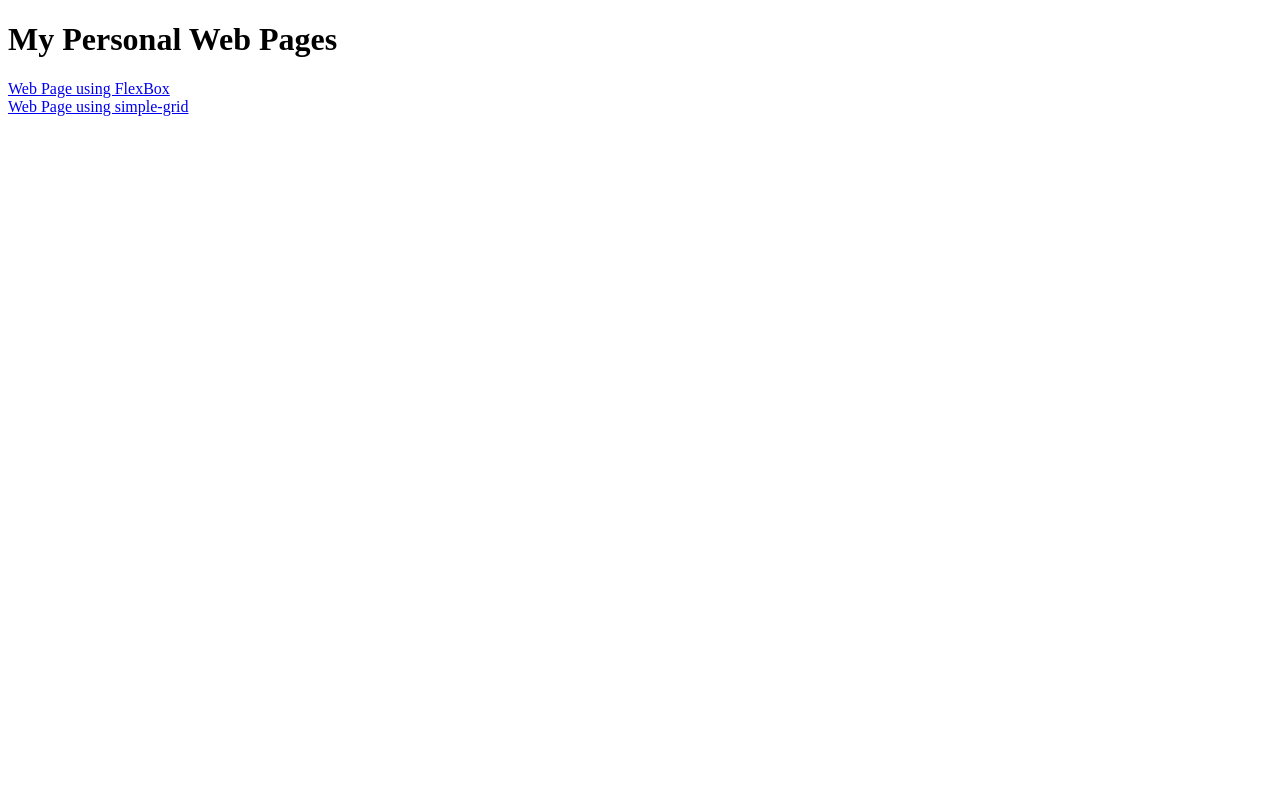
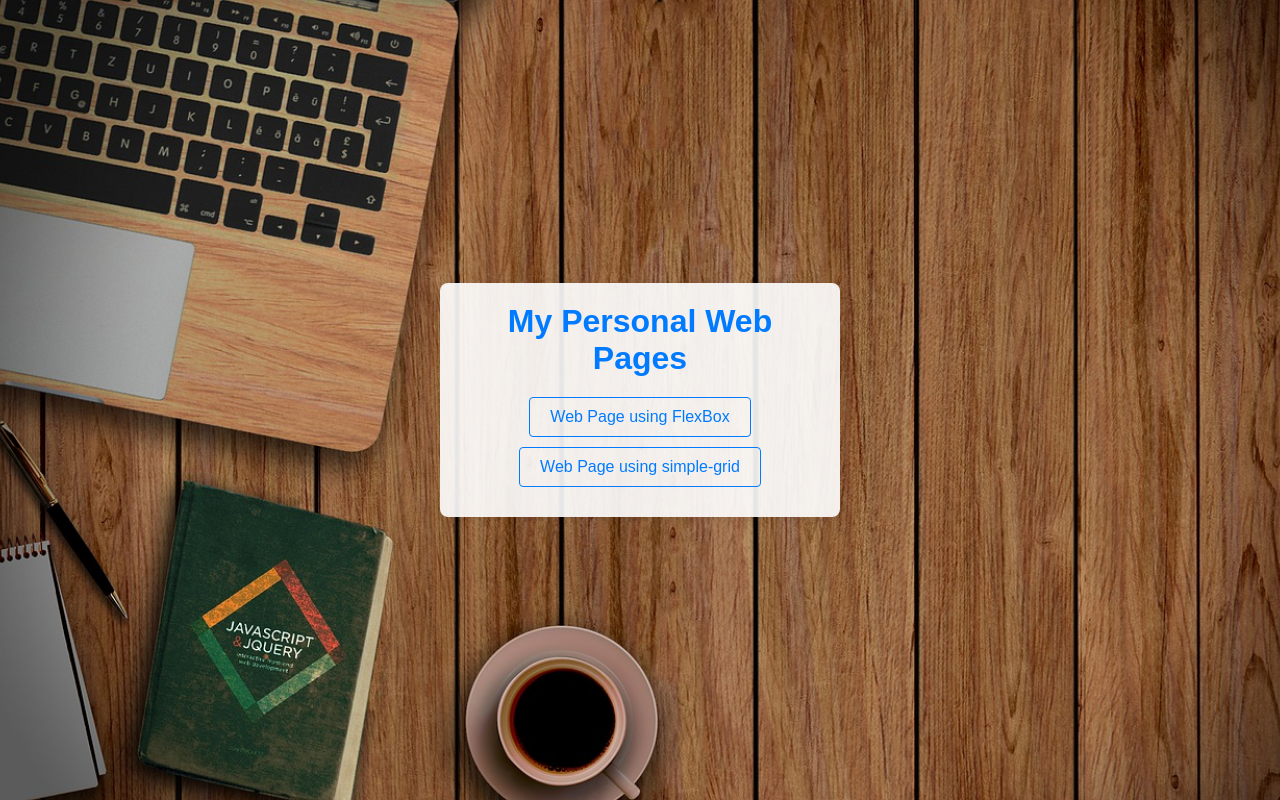
Before and after one commit to LuckyHlungwani/basic-webpage, a plain HTML site: page index.html in a window 1280 px wide. Drawn offline with Linux system fonts and the light colour scheme.

Commit message:
Resolved some minor issues

```diff
--- a/index.html
+++ b/index.html
@@ -4,7 +4,7 @@
     <meta charset="UTF-8">
     <meta name="viewport" content="width=device-width, initial-scale=1.0">
     <title>Personal Web Page</title>
-    <link rel="stylesheet" href="public/web-design-2906159_1280.jpg">
+    <link rel="stylesheet" href="./public/style.css">
 </head>
 <body>
     <div class="container">
```
